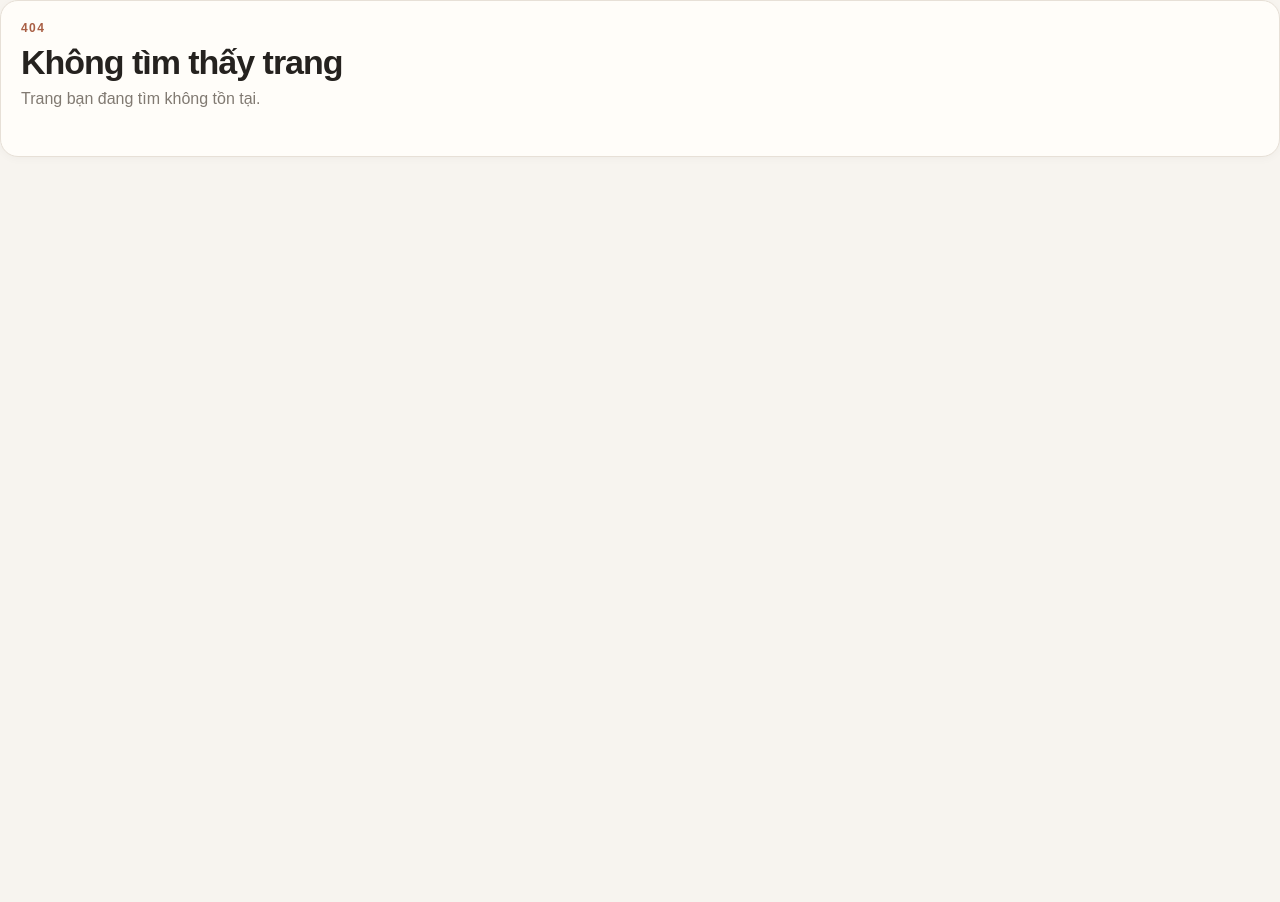
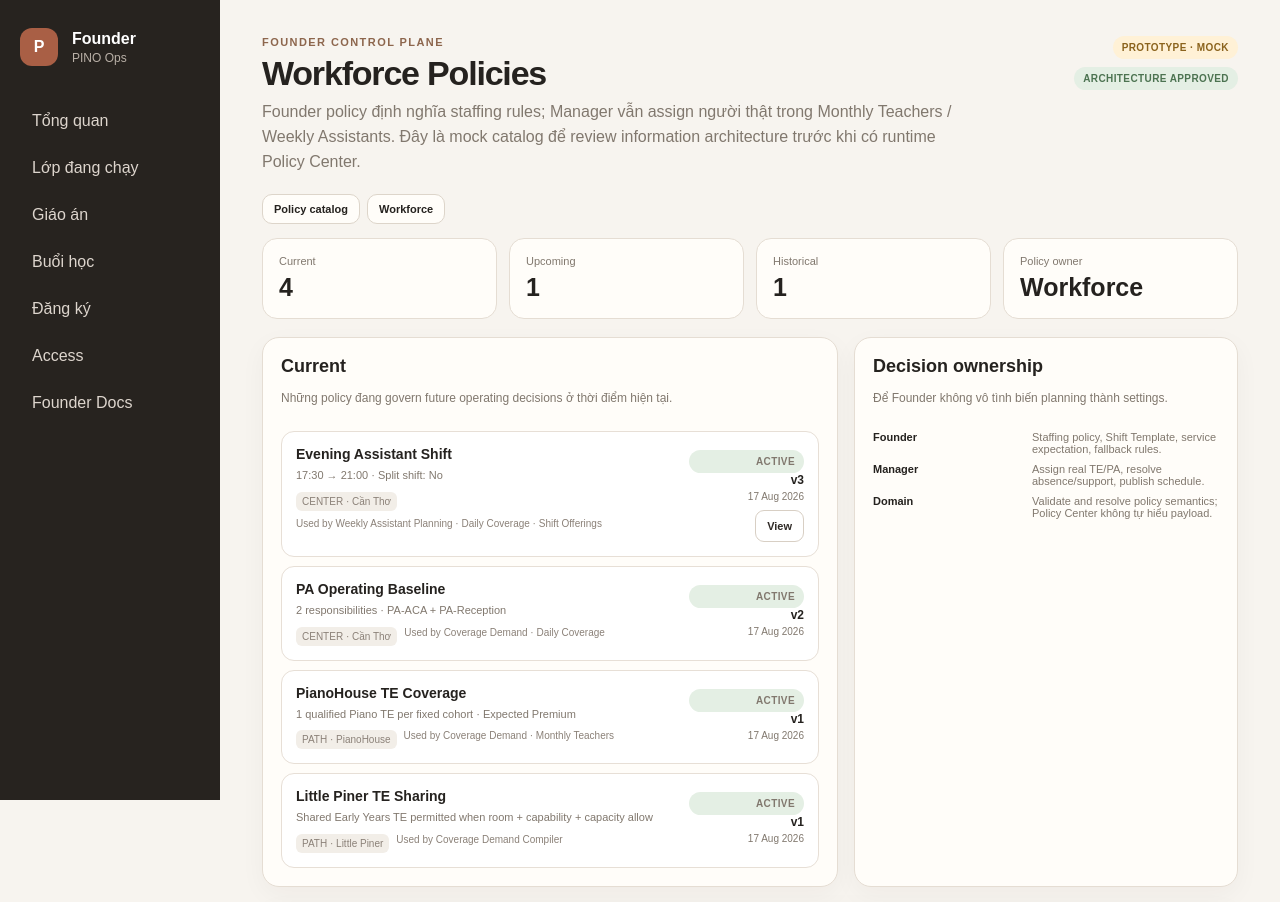
Before and after one commit to vmtct/pino-team-os, a Next.js app: page /founder/policies/workforce in a window 1280 px wide. Before the commit this address had no page. Shown: the top 902 px of the page. Before the commit the page ends 800 px from the top, so only its background shows below. Built offline with nearby package versions, Linux system fonts and the light colour scheme.

Commit message:
prototype: add Workforce policy catalog

```diff
--- /dev/null
+++ b/app/founder/policies/workforce/page.tsx
@@ -0,0 +1,58 @@
+import Link from "next/link";
+import { PolicyShell, PolicyStatusBadge } from "../policy-shell";
+import styles from "../policies.module.css";
+import { currentWorkforcePolicies, historicalWorkforcePolicies, upcomingWorkforcePolicies } from "@/lib/policy-center-prototype";
+
+function PolicyRows({items}:{items:typeof currentWorkforcePolicies}){
+  if(items.length===0) return <div className={styles.empty}>No policies in this state.</div>;
+  return <div className={styles.policyList}>{items.map(policy => <article className={styles.policyRow} key={policy.id}>
+    <div>
+      <h3>{policy.name}</h3>
+      <p>{policy.summary}</p>
+      <div className={styles.meta}><span className={styles.tag}>{policy.target}</span><span>Used by {policy.usedBy.join(" · ")}</span></div>
+    </div>
+    <div className={styles.policyRight}>
+      <PolicyStatusBadge status={policy.status}/>
+      <strong>v{policy.version}</strong>
+      <span>{policy.effectiveFrom}</span>
+      {policy.name === "Evening Assistant Shift" && policy.status === "ACTIVE" ? <Link className={styles.buttonGhost} style={{marginTop:8}} href="/founder/policies/workforce/evening-shift">View</Link> : null}
+    </div>
+  </article>)}</div>;
+}
+
+export default function WorkforcePoliciesPage(){return <PolicyShell
+  title="Workforce Policies"
+  subtitle="Founder policy định nghĩa staffing rules; Manager vẫn assign người thật trong Monthly Teachers / Weekly Assistants. Đây là mock catalog để review information architecture trước khi có runtime Policy Center."
+>
+  <section className={styles.summary}>
+    <div className={styles.metric}><span>Current</span><strong>{currentWorkforcePolicies.length}</strong></div>
+    <div className={styles.metric}><span>Upcoming</span><strong>{upcomingWorkforcePolicies.length}</strong></div>
+    <div className={styles.metric}><span>Historical</span><strong>{historicalWorkforcePolicies.length}</strong></div>
+    <div className={styles.metric}><span>Policy owner</span><strong>Workforce</strong></div>
+  </section>
+
+  <section className={styles.workspace}>
+    <div className={styles.panel}>
+      <div className={styles.panelHeader}><div><h2>Current</h2><p>Những policy đang govern future operating decisions ở thời điểm hiện tại.</p></div></div>
+      <PolicyRows items={currentWorkforcePolicies}/>
+    </div>
+    <aside className={styles.panel}>
+      <div className={styles.panelHeader}><div><h2>Decision ownership</h2><p>Để Founder không vô tình biến planning thành settings.</p></div></div>
+      <div className={styles.legend}>
+        <div className={styles.legendRow}><span>Founder</span><span>Staffing policy, Shift Template, service expectation, fallback rules.</span></div>
+        <div className={styles.legendRow}><span>Manager</span><span>Assign real TE/PA, resolve absence/support, publish schedule.</span></div>
+        <div className={styles.legendRow}><span>Domain</span><span>Validate and resolve policy semantics; Policy Center không tự hiểu payload.</span></div>
+      </div>
+    </aside>
+  </section>
+
+  <section className={`${styles.panel} ${styles.sectionGap}`}>
+    <div className={styles.panelHeader}><div><h2>Upcoming</h2><p>Future-effective versions. Prototype này cố tình có một scheduled change để review impact UX.</p></div></div>
+    <PolicyRows items={upcomingWorkforcePolicies}/>
+  </section>
+
+  <section className={`${styles.panel} ${styles.sectionGap}`}>
+    <div className={styles.panelHeader}><div><h2>History</h2><p>Superseded versions vẫn là historical truth và không bị overwrite.</p></div></div>
+    <PolicyRows items={historicalWorkforcePolicies}/>
+  </section>
+</PolicyShell>}
```
